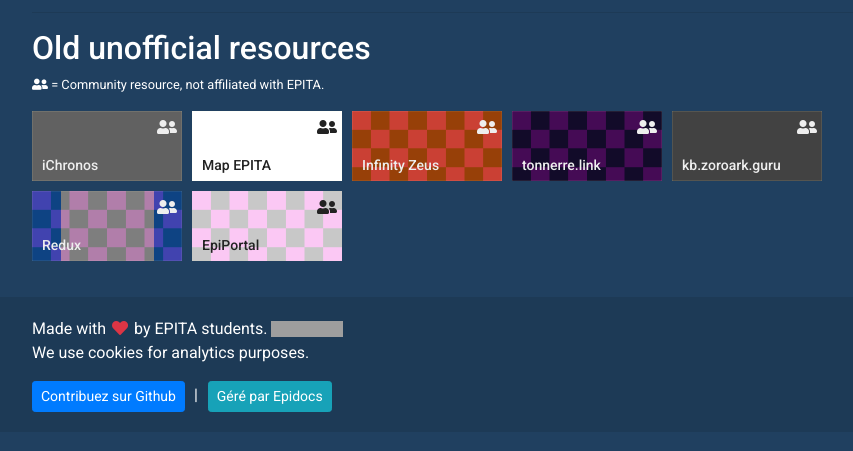
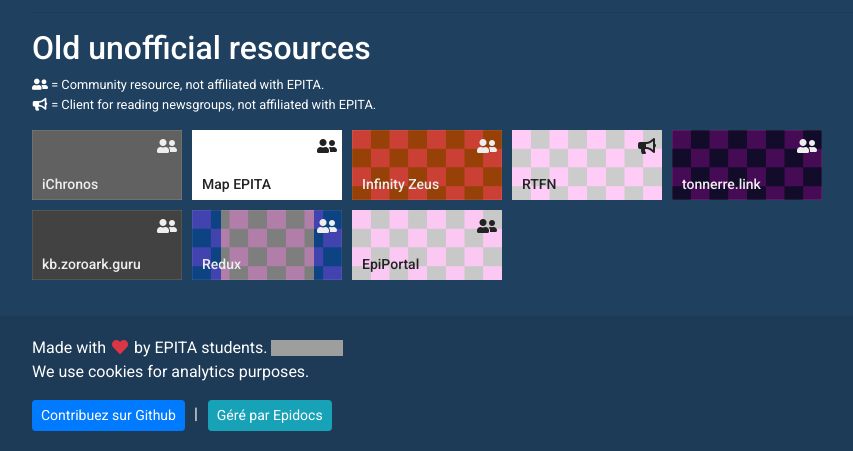
Before and after one commit to Epidocs/epita.it, a Jekyll site: the page built from archive.html, in a window 1280 px wide, cut to the strip 701-1152 px from the top of the page. Shown: the whole strip, without its empty margins (143-996 px from the left). Built offline with Jekyll 4.4.1, drawn with Linux system fonts in a browser that asks for light colours; nearby versions of some CDN libraries; grey boxes are pictures that could not be loaded.

Commit message:
Archive RTFN

```diff
--- a/_data/archive.yml
+++ b/_data/archive.yml
@@ -34,7 +34,8 @@
 
 - title: Old unofficial resources
   text: |
-    <i class="fas fa-user-friends fa-fw"></i> = Community resource, not affiliated with EPITA.
+    <i class="fas fa-user-friends fa-fw"></i> = Community resource, not affiliated with EPITA. <br />
+    <i class="fas fa-bullhorn fa-fw"></i> = Client for reading newsgroups, not affiliated with EPITA.
   items:
   - name: iChronos
     icon: fas fa-user-friends
@@ -56,6 +57,13 @@
     class: tile-small-wide invalid
     style:
     - 'background-color: #bd510a'
+
+  - name: RTFN
+    icon: fas fa-bullhorn
+    href: https://rtfn.fr/
+    class: tile-small-wide text-dark invalid
+    style:
+    - 'background-color: #fff'
 
   - name: tonnerre.link
     icon: fas fa-user-friends
```
Also changed, not shown: _data/links.yml (+7 -6 lines).
